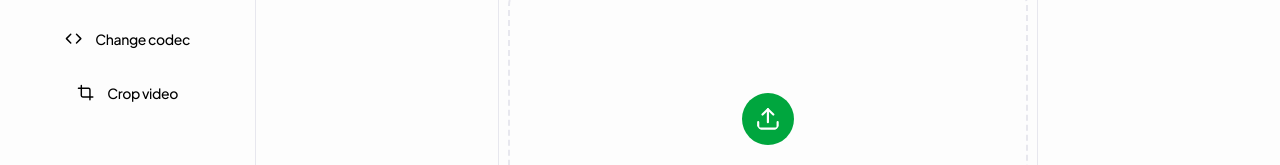
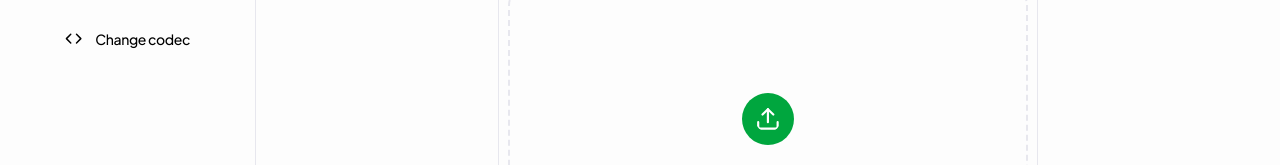
Before and after one commit to darshan03s/avkit, a Next.js app: page /trim in a window 1280 px wide. Shown: the part 309-474 px from the top of the page. Built offline with nearby package versions, Linux system fonts and the light colour scheme; no server answers; what @mediabunny/aac-encoder, @mediabunny/ac3, @mediabunny/flac-encoder, @mediabunny/mp3-encoder would draw is missing.

Commit message:
chore: remove crop-video from tools list

```diff
--- a/tools.ts
+++ b/tools.ts
@@ -1,4 +1,4 @@
-import { Code, Crop, Disc, Info, Repeat2, Scissors, VolumeOff } from 'lucide-react'
+import { Code, Disc, Info, Repeat2, Scissors, VolumeOff } from 'lucide-react'
 
 export const tools = [
   {
@@ -36,11 +36,5 @@ export const tools = [
     path: '/change-codec',
     icon: Code,
     description: 'Change codec of audio/video'
-  },
-  {
-    name: 'Crop video',
-    path: '/crop-video',
-    icon: Crop,
-    description: 'Crop video'
   }
 ] as const
```
